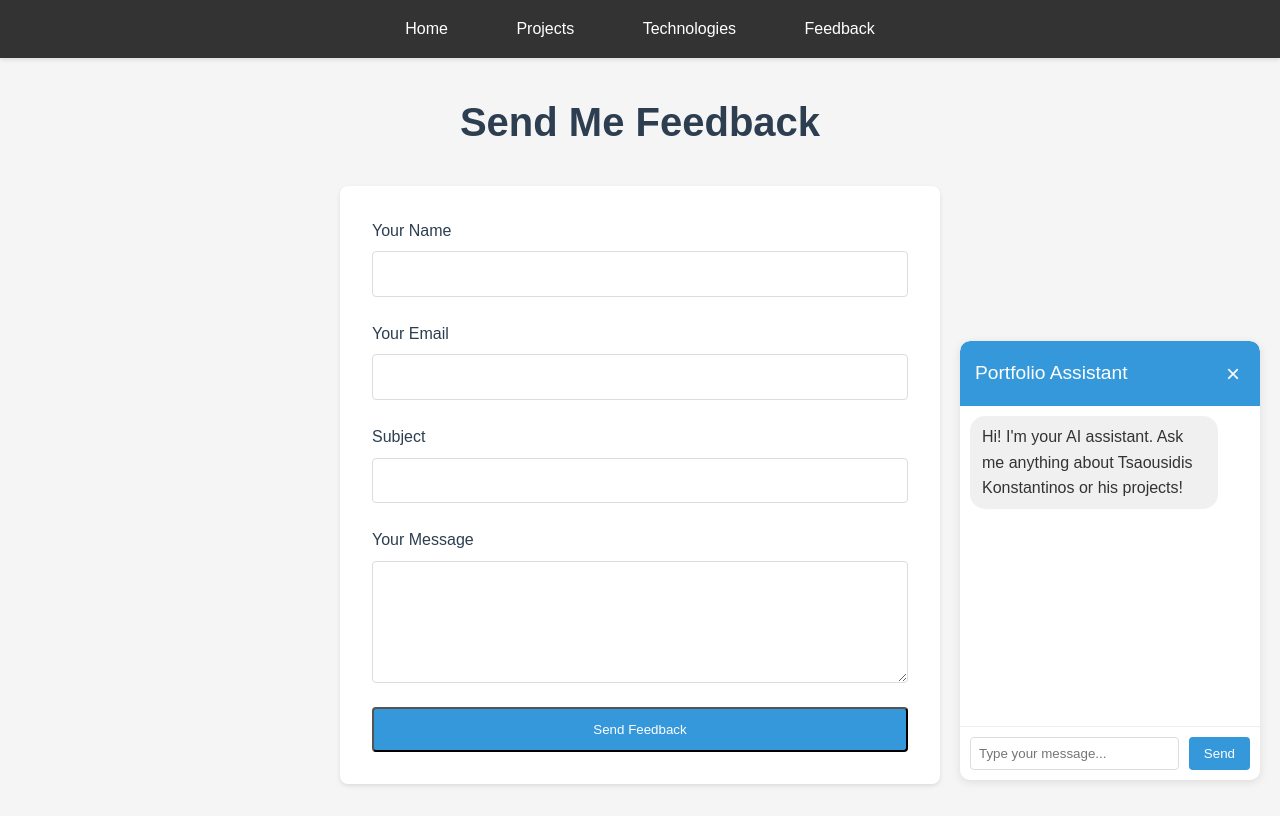
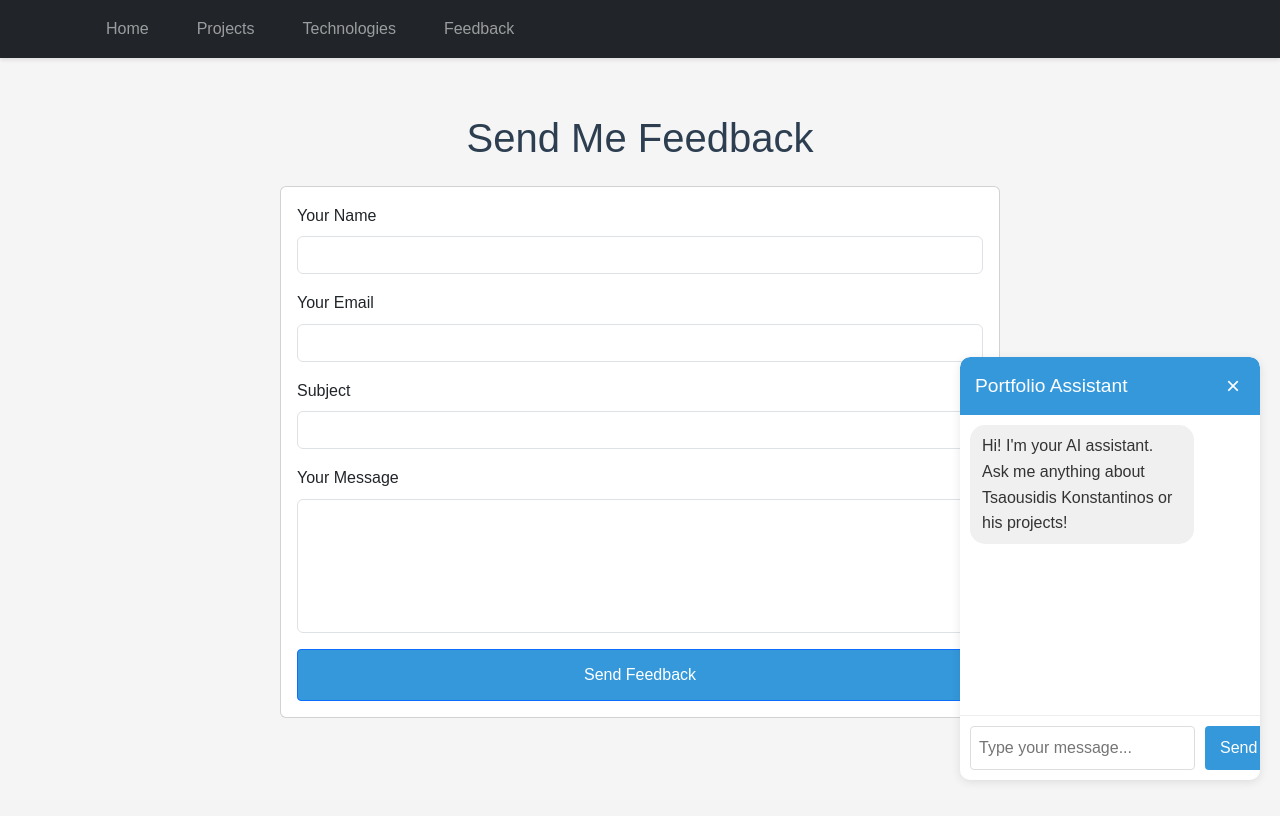
Before and after one commit to Tsaousidis/portfolio-site, a Flask app: page /feedback in a window 1280 px wide. After the commit the page ends 782 px from the top, so only its background shows below. Run offline with Flask 3, Linux system fonts and the light colour scheme.

Commit message:
Update service name for custom subdomain

```diff
--- a/app.py
+++ b/app.py
@@ -3,8 +3,9 @@ from flask_mail import Mail, Message
 from dotenv import load_dotenv
 import os
 
-# Load environment variables from .env file
-load_dotenv()
+# Load environment variables from .env file in development
+if os.path.exists('.env'):
+    load_dotenv()
 
 app = Flask(__name__)
 
@@ -17,8 +18,8 @@ if not app.secret_key:
 app.config['MAIL_SERVER'] = 'smtp.gmail.com'
 app.config['MAIL_PORT'] = 587
 app.config['MAIL_USE_TLS'] = True
-app.config['MAIL_USERNAME'] = os.environ.get('EMAIL_USER')  # Set this in environment variables
-app.config['MAIL_PASSWORD'] = os.environ.get('EMAIL_PASS')  # Set this in environment variables
+app.config['MAIL_USERNAME'] = os.environ.get('EMAIL_USER')
+app.config['MAIL_PASSWORD'] = os.environ.get('EMAIL_PASS')
 app.config['MAIL_DEFAULT_SENDER'] = os.environ.get('EMAIL_USER')
 
 mail = Mail(app)
@@ -66,10 +67,27 @@ def technologies():
 @app.route("/feedback", methods=['GET', 'POST'])
 def feedback():
     if request.method == 'POST':
-        name = request.form.get('name')
-        email = request.form.get('email')
-        subject = request.form.get('subject')
-        message = request.form.get('message')
+        name = request.form.get('name', '').strip()
+        email = request.form.get('email', '').strip()
+        subject = request.form.get('subject', '').strip()
+        message = request.form.get('message', '').strip()
+
+        # Validate inputs
+        if not all([name, email, subject, message]):
+            flash('All fields are required.', 'error')
+            return redirect(url_for('feedback'))
+
+        if len(name) < 2 or not name.replace(' ', '').isalpha():
+            flash('Please enter a valid name (letters only).', 'error')
+            return redirect(url_for('feedback'))
+
+        if len(subject) < 3 or len(subject) > 100:
+            flash('Subject must be between 3 and 100 characters.', 'error')
+            return redirect(url_for('feedback'))
+
+        if len(message) < 10 or len(message) > 1000:
+            flash('Message must be between 10 and 1000 characters.', 'error')
+            return redirect(url_for('feedback'))
 
         try:
             msg = Message(
--- a/render.yaml
+++ b/render.yaml
@@ -1,6 +1,6 @@
 services:
   - type: web
-    name: portfolio-site
+    name: tsaousidis-konstantinos
     env: python
     buildCommand: pip install -r requirements.txt
     startCommand: gunicorn app:app
--- a/templates/base.html
+++ b/templates/base.html
@@ -4,20 +4,33 @@
     <meta charset="UTF-8">
     <meta name="viewport" content="width=device-width, initial-scale=1.0">
     <title>{% block title %}My Portfolio{% endblock %}</title>
+    <!-- Bootstrap CSS -->
+    <link href="https://cdn.jsdelivr.net/npm/bootstrap@5.3.0/dist/css/bootstrap.min.css" rel="stylesheet">
     <link rel="stylesheet" href="{{ url_for('static', filename='css/style.css') }}">
 </head>
 <body>
-    <nav>
-        <a href="/">Home</a>
-        <a href="/projects">Projects</a>
-        <a href="/technologies">Technologies</a>
-        <a href="/feedback">Feedback</a>
+    <nav class="navbar navbar-expand-lg navbar-dark bg-dark">
+        <div class="container">
+            <button class="navbar-toggler" type="button" data-bs-toggle="collapse" data-bs-target="#navbarNav">
+                <span class="navbar-toggler-icon"></span>
+            </button>
+            <div class="collapse navbar-collapse" id="navbarNav">
+                <ul class="navbar-nav">
+                    <li class="nav-item"><a class="nav-link" href="/">Home</a></li>
+                    <li class="nav-item"><a class="nav-link" href="/projects">Projects</a></li>
+                    <li class="nav-item"><a class="nav-link" href="/technologies">Technologies</a></li>
+                    <li class="nav-item"><a class="nav-link" href="/feedback">Feedback</a></li>
+                </ul>
+            </div>
+        </div>
     </nav>
 
-    <main>
+    <main class="container py-4">
         {% block content %}{% endblock %}
     </main>
 
+    <!-- Bootstrap JS and dependencies -->
+    <script src="https://cdn.jsdelivr.net/npm/bootstrap@5.3.0/dist/js/bootstrap.bundle.min.js"></script>
     <script src="{{ url_for('static', filename='js/chatbot.js') }}"></script>
 </body>
 </html>
--- a/templates/feedback.html
+++ b/templates/feedback.html
@@ -3,41 +3,82 @@
 {% block title %}Send Feedback{% endblock %}
 
 {% block content %}
-<h1>Send Me Feedback</h1>
+<div class="container">
+    <h1 class="text-center mb-4">Send Me Feedback</h1>
 
-<div class="feedback-container">
-    <div class="feedback-card">
+    <div class="row justify-content-center">
+        <div class="col-md-8">
+            <div class="card">
+                <div class="card-body">
                     {% with messages = get_flashed_messages(with_categories=true) %}
                         {% if messages %}
                             {% for category, message in messages %}
-                    <div class="alert alert-{{ category }}">{{ message }}</div>
+                                <div class="alert alert-{{ category }} alert-dismissible fade show" role="alert">
+                                    {{ message }}
+                                    <button type="button" class="btn-close" data-bs-dismiss="alert" aria-label="Close"></button>
+                                </div>
                             {% endfor %}
                         {% endif %}
                     {% endwith %}
 
-        <form method="POST" action="{{ url_for('feedback') }}" class="feedback-form">
-            <div class="form-group">
-                <label for="name">Your Name</label>
-                <input type="text" id="name" name="name" required>
+                    <form method="POST" action="{{ url_for('feedback') }}" class="needs-validation" novalidate>
+                        <div class="mb-3">
+                            <label for="name" class="form-label">Your Name</label>
+                            <input type="text" class="form-control" id="name" name="name" required
+                                   minlength="2" pattern="[A-Za-z\s]+" title="Please enter a valid name">
+                            <div class="invalid-feedback">
+                                Please enter your name (minimum 2 characters, letters only).
+                            </div>
                         </div>
 
-            <div class="form-group">
-                <label for="email">Your Email</label>
-                <input type="email" id="email" name="email" required>
+                        <div class="mb-3">
+                            <label for="email" class="form-label">Your Email</label>
+                            <input type="email" class="form-control" id="email" name="email" required>
+                            <div class="invalid-feedback">
+                                Please enter a valid email address.
+                            </div>
                         </div>
 
-            <div class="form-group">
-                <label for="subject">Subject</label>
-                <input type="text" id="subject" name="subject" required>
+                        <div class="mb-3">
+                            <label for="subject" class="form-label">Subject</label>
+                            <input type="text" class="form-control" id="subject" name="subject" required
+                                   minlength="3" maxlength="100">
+                            <div class="invalid-feedback">
+                                Please enter a subject (3-100 characters).
+                            </div>
                         </div>
 
-            <div class="form-group">
-                <label for="message">Your Message</label>
-                <textarea id="message" name="message" rows="5" required></textarea>
+                        <div class="mb-3">
+                            <label for="message" class="form-label">Your Message</label>
+                            <textarea class="form-control" id="message" name="message" rows="5" required
+                                      minlength="10" maxlength="1000"></textarea>
+                            <div class="invalid-feedback">
+                                Please enter your message (minimum 10 characters).
+                            </div>
                         </div>
 
-            <button type="submit" class="btn">Send Feedback</button>
+                        <button type="submit" class="btn btn-primary w-100">Send Feedback</button>
                     </form>
                 </div>
             </div>
+        </div>
+    </div>
+</div>
+
+<script>
+// Form validation script
+(function () {
+    'use strict'
+    var forms = document.querySelectorAll('.needs-validation')
+    Array.prototype.slice.call(forms).forEach(function (form) {
+        form.addEventListener('submit', function (event) {
+            if (!form.checkValidity()) {
+                event.preventDefault()
+                event.stopPropagation()
+            }
+            form.classList.add('was-validated')
+        }, false)
+    })
+})()
+</script>
 {% endblock %}
```
Also changed, not shown: 1 other file. Lines whose indentation alone changed are shown as unchanged.
